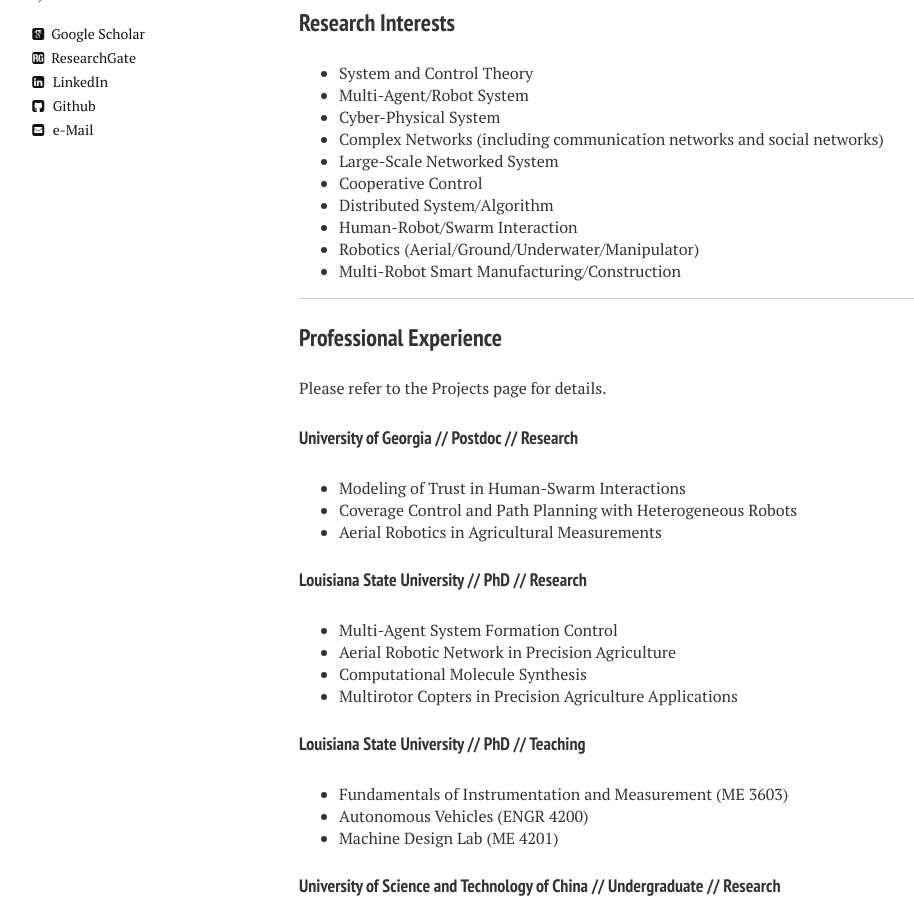
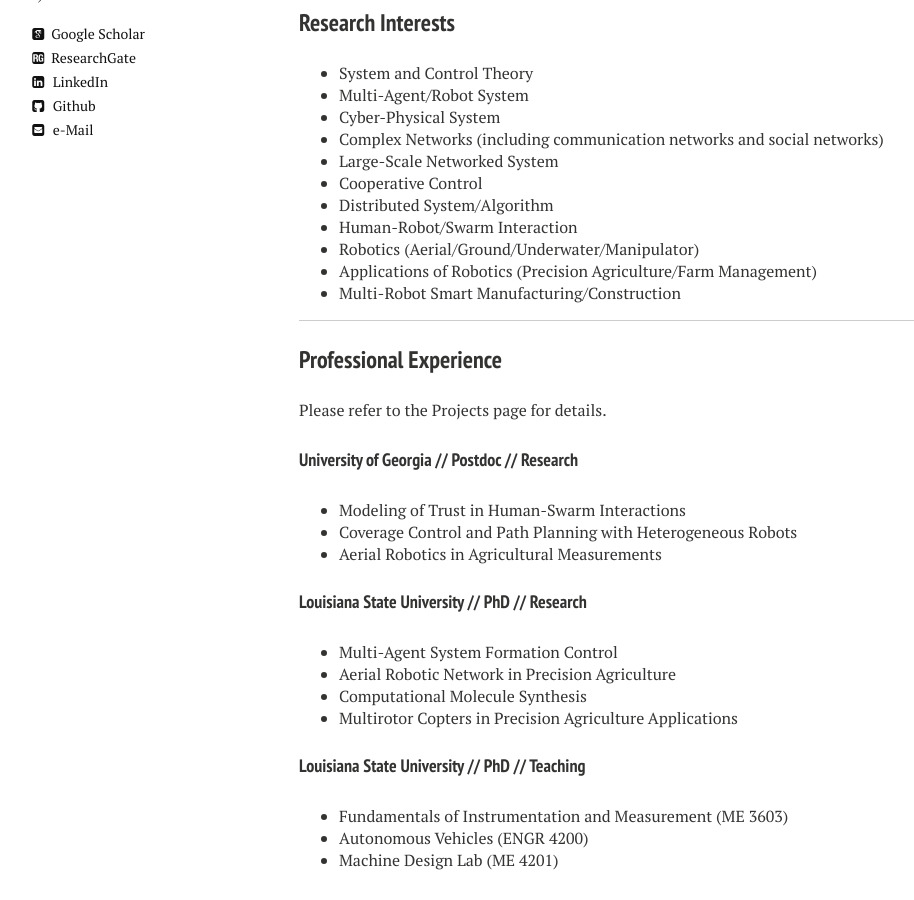
Before and after one commit to liutairan/liutairan.github.io, a Jekyll site: the page built from cv.md, in a window 1280 px wide and 900 px high, scrolled down 383 px. Shown: the whole window, without its empty margins (21-935 px from the left). Built offline with Jekyll 4.4.1, drawn with Linux system fonts in a browser that asks for light colours; nearby versions of some CDN libraries.

Commit message:
Update cv.md

```diff
--- a/cv.md
+++ b/cv.md
@@ -31,6 +31,7 @@ Download my <a href="https://liutairan.github.io/TairanLiu-CV.pdf" target="_blan
 * Distributed System/Algorithm
 * Human-Robot/Swarm Interaction
 * Robotics (Aerial/Ground/Underwater/Manipulator)
+* Applications of Robotics (Precision Agriculture/Farm Management)
 * Multi-Robot Smart Manufacturing/Construction
 
 ***
```
